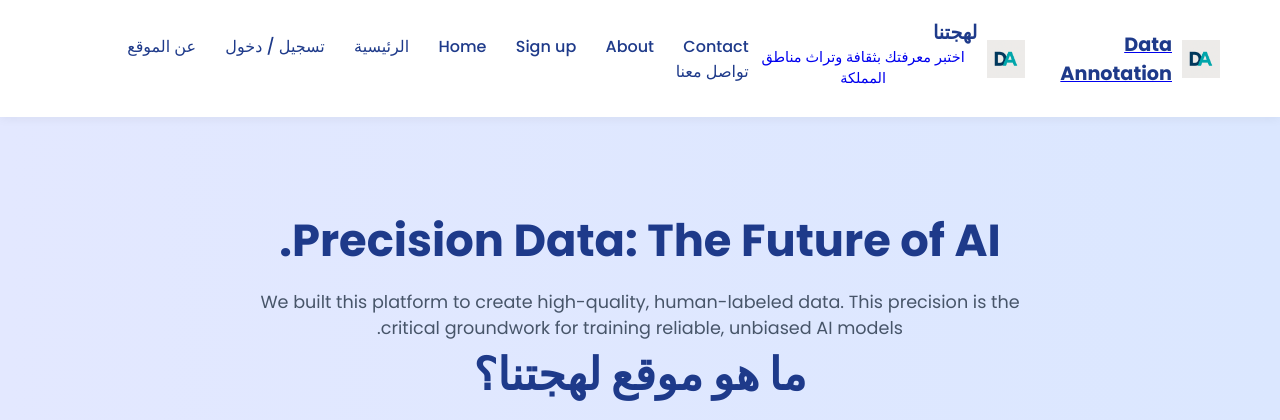
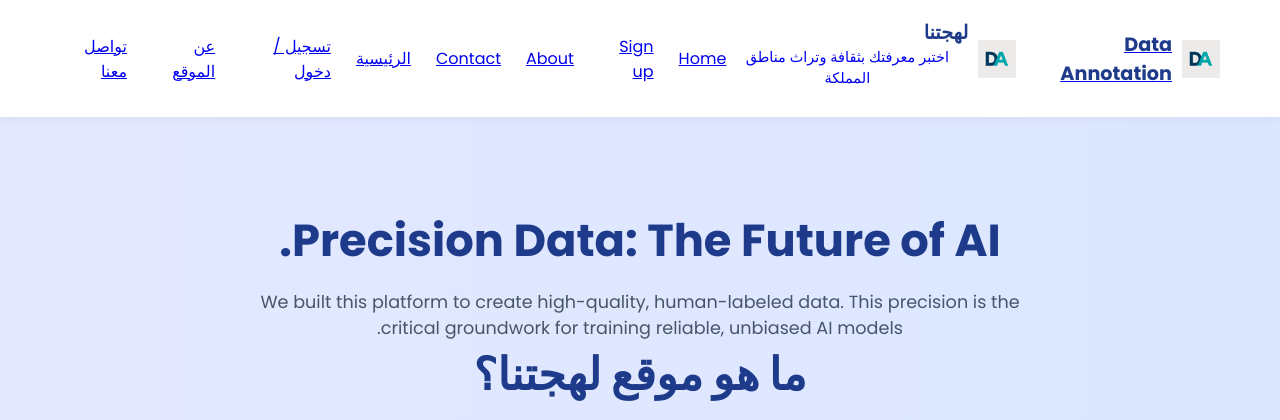
Before and after one commit to AmrBinMohmmad/Turath, a PHP site: page /about.html in a window 1280 px wide. Shown: the top 420 px of the page. Run offline with PHP 8.4, Linux system fonts and the light colour scheme.

Commit message:
Update style.css
Add styles for navigation bar and adjust link margins.

```diff
--- a/style.css
+++ b/style.css
@@ -122,12 +122,15 @@ p a:hover {
   color: #1e3a8a;
 }
 
+nav {
+  display: flex;
+  align-items: center;
+  gap: 25px;
+}
+
+/* نلغي المارجن القديم اللي كان يبوظ المسافات */
 nav a {
-  color: #1e3a8a;
-  text-decoration: none;
-  margin-left: 25px;
-  font-weight: 500;
-  transition: 0.3s;
+  margin: 0 !important;
 }
 
 nav a:hover {
```
